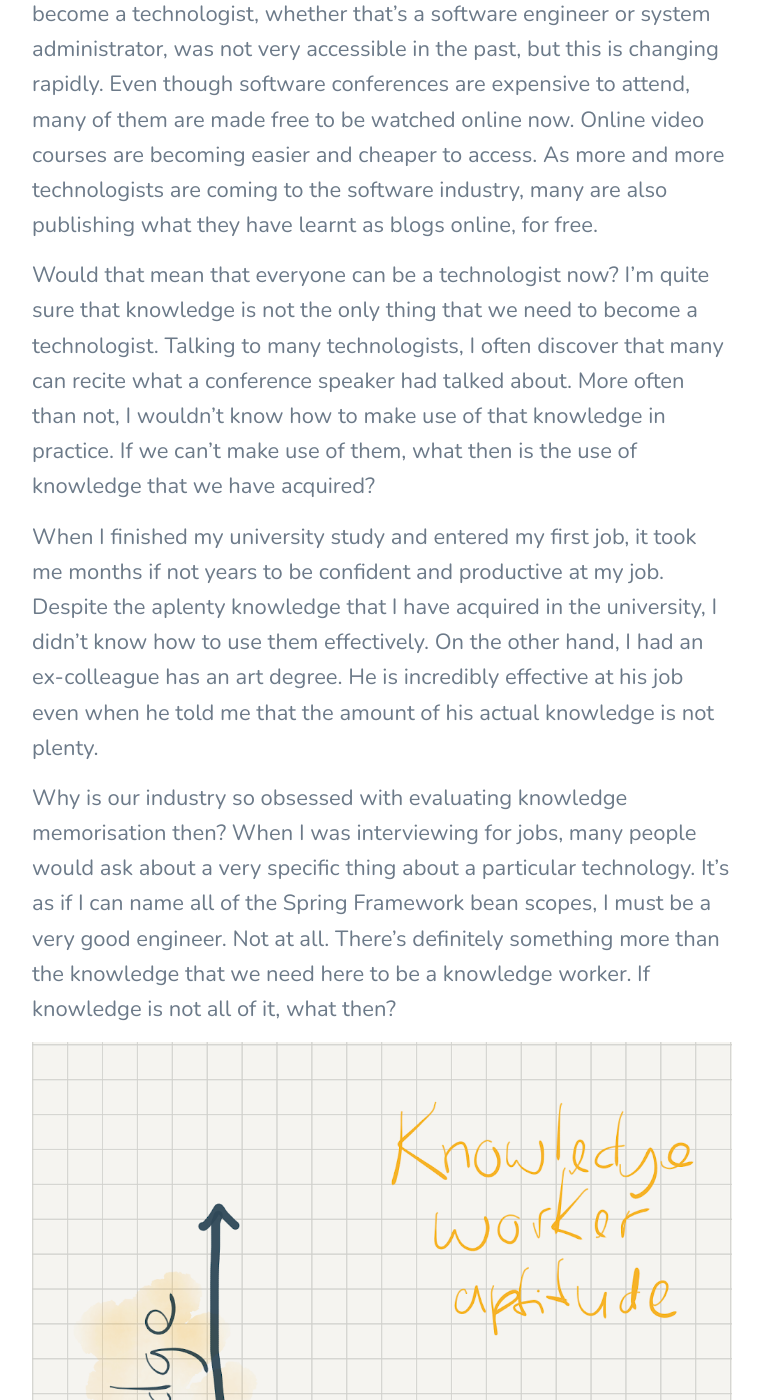
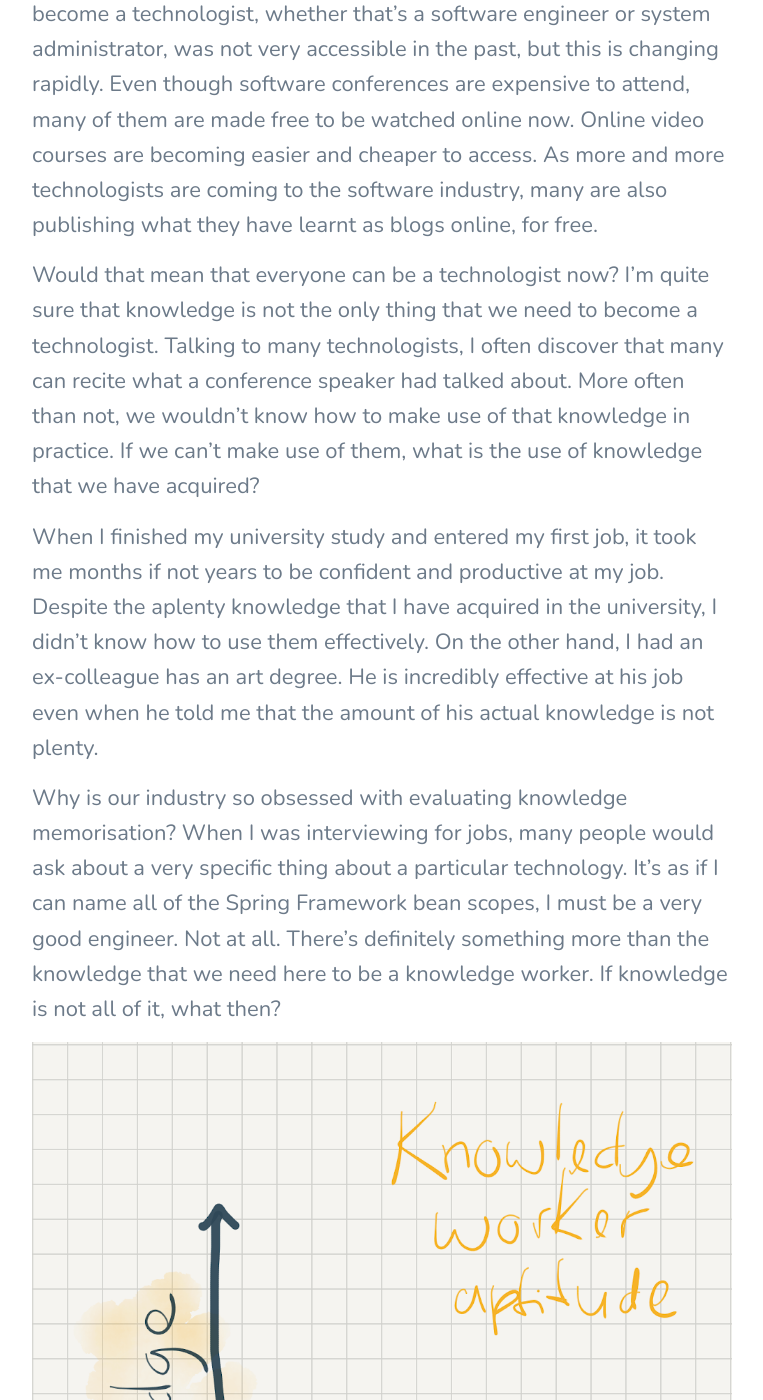
Before and after one commit to ceilfors/ceilfors.github.io, a Jekyll site: the page built from _posts/2019-09-20-beyond-knowledge.md, in a window 1280 px wide and 1400 px high, scrolled down 1165 px. Shown: the whole window, without its empty margins (258-1021 px from the left). Built offline with Jekyll 4.4.1, drawn with Linux system fonts in a browser that asks for light colours; nearby versions of some CDN libraries; some of the changed text lies outside the part shown.

Commit message:
Fix grammar and style

```diff
--- a/_posts/2019-09-20-beyond-knowledge.md
+++ b/_posts/2019-09-20-beyond-knowledge.md
@@ -18,9 +18,9 @@
 Would that mean that everyone can be a technologist now? I'm quite sure that
 knowledge is not the only thing that we need to become a technologist. Talking
 to many technologists, I often discover that many can recite what a conference
-speaker had talked about. More often than not, I wouldn't know how to make use
-of that knowledge in practice. If we can't make use of them, what then is the
-use of knowledge that we have acquired?
+speaker had talked about. More often than not, we wouldn't know how to make use
+of that knowledge in practice. If we can't make use of them, what is the use of
+knowledge that we have acquired?
 
 <!--more-->
 
@@ -31,27 +31,27 @@
 incredibly effective at his job even when he told me that the amount of his
 actual knowledge is not plenty.
 
-Why is our industry so obsessed with evaluating knowledge memorisation then?
-When I was interviewing for jobs, many people would ask about a very specific
-thing about a particular technology. It's as if I can name all of the Spring
-Framework bean scopes, I must be a very good engineer. Not at all. There's
-definitely something more than the knowledge that we need here to be a knowledge
-worker. If knowledge is not all of it, what then?
+Why is our industry so obsessed with evaluating knowledge memorisation? When I
+was interviewing for jobs, many people would ask about a very specific thing
+about a particular technology. It's as if I can name all of the Spring Framework
+bean scopes, I must be a very good engineer. Not at all. There's definitely
+something more than the knowledge that we need here to be a knowledge worker. If
+knowledge is not all of it, what then?
 
 ![][1]
 
 One differentiator of a fresh graduate me, versus my ex-colleague in comparison
-was years of experience. Are years of experience what we're looking for then?
-Years of experience is definitely something that I get asked quite a lot. Do I
-have 5 years of Java experience? Hang on, are we calculating the total of my
-working hours? Are 8 hours of work counted as day? Do you take your programming
-hobby and weekend into account? Experience is not something that I'm looking for
-here. You and I have definitely met people with X years of experience that
-perform differently. Besides, it's quite a lazy way to coach new technologists,
-they need more than just sole experience.
+was years of experience. Are years of experience the other dimension that we're
+looking for? Years of experience is definitely something that I get asked quite
+a lot. Do I have 5 years of Java experience? Hang on, are we calculating the
+total of my working hours? Are 8 hours of work counted as day? Do you take your
+programming hobby and weekend into account? Experience is not something that I'm
+looking for here. You and I have definitely met people with X years of
+experience that perform differently. Besides, it's quite a lazy way to coach new
+technologists, they need more than just sole experience.
 
-If knowledge is the noun, then what I'm looking for is a verb. It's the verb
-that describes how we're making use of the knowledge. According to [Bloom's
+If knowledge is the noun, what I'm looking for is a verb. It's the verb that
+describes how we're making use of the knowledge. According to [Bloom's
 Taxonomy][2], this verb that we're looking for here is cognitive process. If
 knowledge is what you have developed upon watching those online video courses, a
 cognitive process is what experience has developed on you.
@@ -71,7 +71,7 @@
 ![][4]
 
 The problem with bootcamps is, they are normally only applied to people who are
-looking for jobs for the first time. How then can experienced technologists
+looking for jobs for the first time. How can experienced technologists
 accelerate their cognitive process development? Is cognitive process only
 developed through experience? Many of us don't have the privilege to work in an
 environment that will accelerate our development. Throughout my career, for
```
